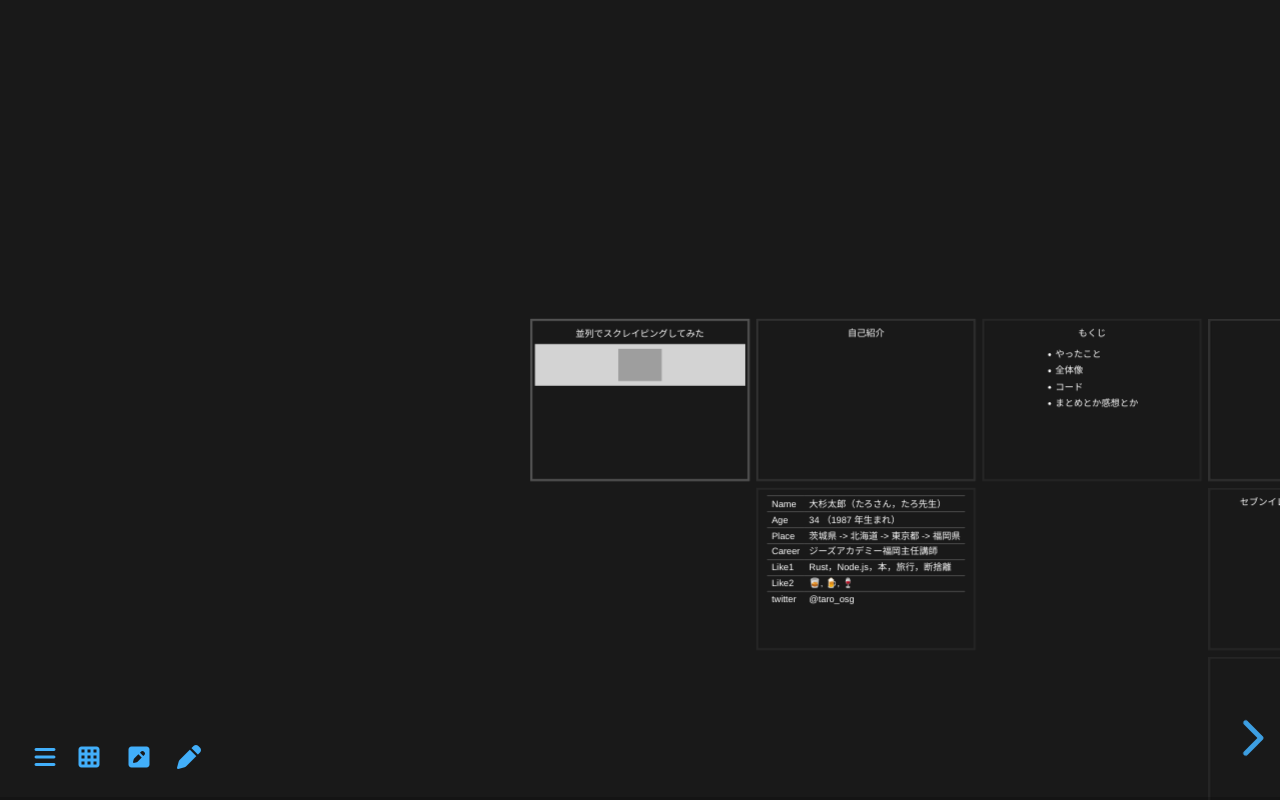
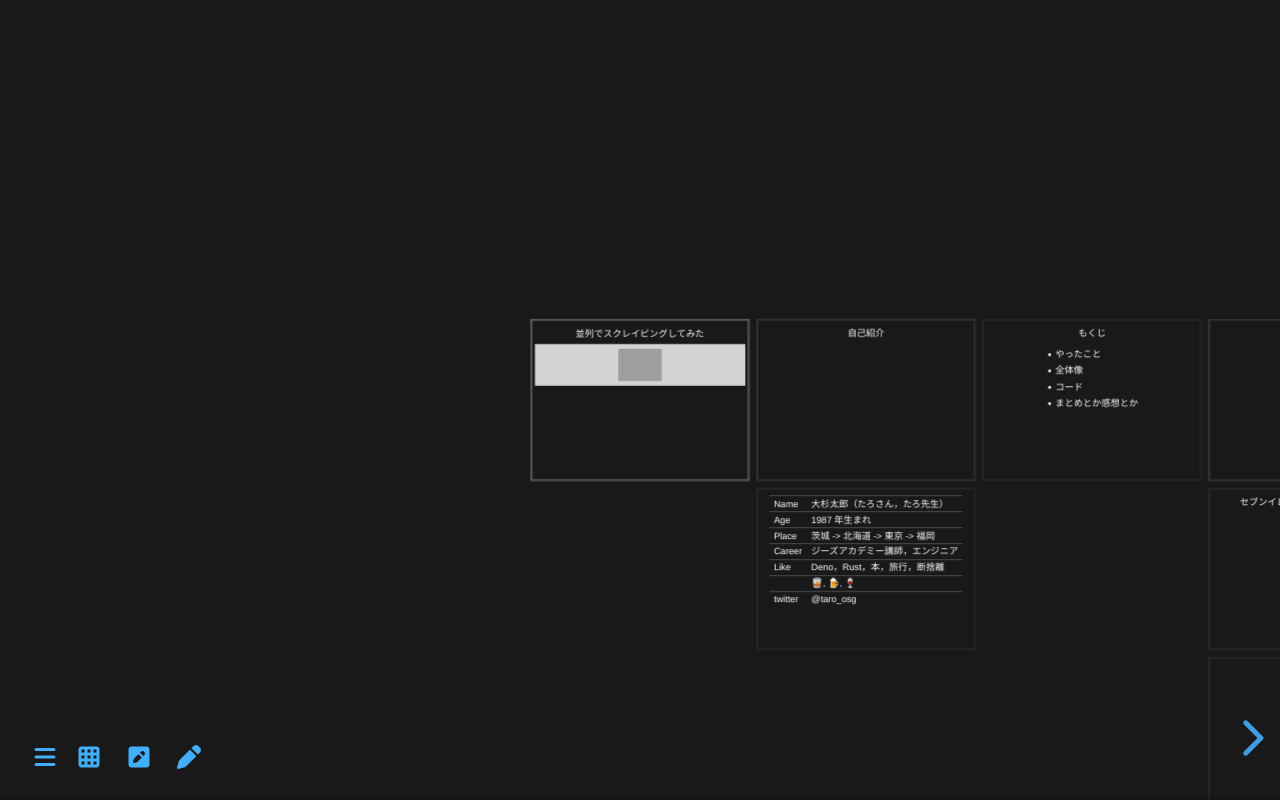
Before and after one commit to taroosg/lunch-711-develop, a plain HTML site: page index.html in a window 1280 px wide. Both pictures are taken after a click on the button 89 px from the left and 757 px from the top of the page. Drawn offline with nearby package versions, Linux system fonts and the light colour scheme; grey boxes are pictures that could not be loaded; files whose address does not match are found by name.

Commit message:
deploy: bb9955cebb544926148838d469084c71517fe5ba

```diff
--- a/index.html
+++ b/index.html
@@ -104,22 +104,22 @@
 </tr>
 <tr>
 <td>Age</td>
-<td>34 （1987 年生まれ）</td>
+<td>1987 年生まれ</td>
 </tr>
 <tr>
 <td>Place</td>
-<td>茨城県 -&gt; 北海道 -&gt; 東京都 -&gt; 福岡県</td>
+<td>茨城 -&gt; 北海道 -&gt; 東京 -&gt; 福岡</td>
 </tr>
 <tr>
 <td>Career</td>
-<td>ジーズアカデミー福岡主任講師</td>
+<td>ジーズアカデミー講師，エンジニア</td>
 </tr>
 <tr>
-<td>Like1</td>
-<td>Rust，Node.js，本，旅行，断捨離</td>
+<td>Like</td>
+<td>Deno，Rust，本，旅行，断捨離</td>
 </tr>
 <tr>
-<td>Like2</td>
+<td></td>
 <td>🥃, 🍺, 🍷</td>
 </tr>
 <tr>
```
